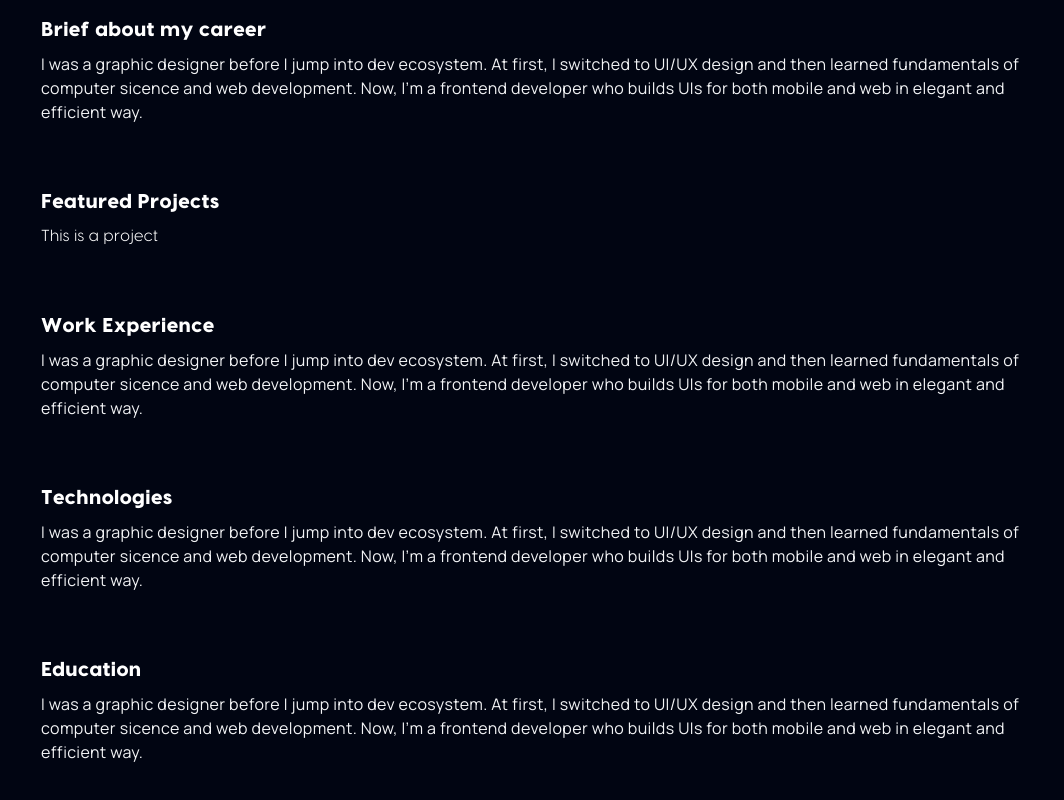
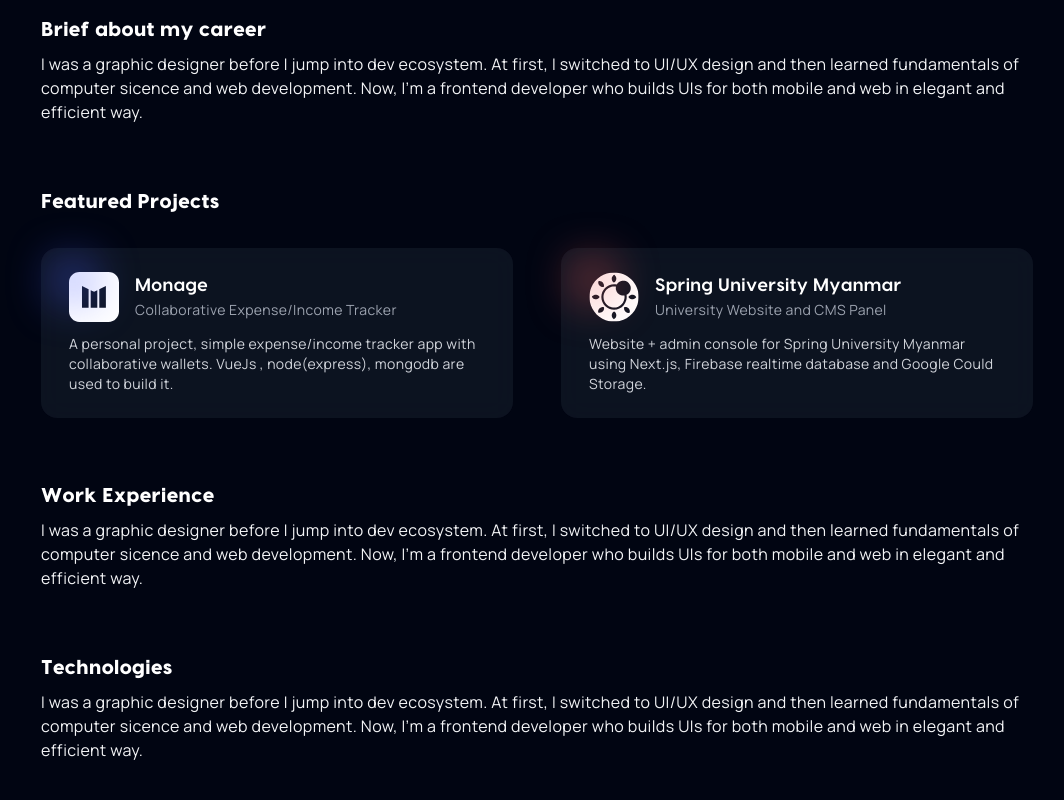
Before and after one commit to ZeyarPaing/personal-site, a Next.js app: page / in a window 1280 px wide. Shown: the part 610-1410 px from the top of the page, without its empty margins (103-1167 px from the left). Built offline with nearby package versions, Linux system fonts and the light colour scheme.

Commit message:
feat: project section

```diff
--- a/pages/api/hello.ts
+++ /dev/null
@@ -1,13 +0,0 @@
-// Next.js API route support: https://nextjs.org/docs/api-routes/introduction
-import type { NextApiRequest, NextApiResponse } from 'next'
-
-type Data = {
-  name: string
-}
-
-export default function handler(
-  req: NextApiRequest,
-  res: NextApiResponse<Data>
-) {
-  res.status(200).json({ name: 'John Doe' })
-}
--- /dev/null
+++ b/pages/api/projects.ts
@@ -0,0 +1,30 @@
+// Next.js API route support: https://nextjs.org/docs/api-routes/introduction
+import type { NextApiRequest, NextApiResponse } from 'next';
+import { Projects } from '../../types';
+
+export default function handler(
+  req: NextApiRequest,
+  res: NextApiResponse<Projects>,
+) {
+  const projects: Projects = [
+    {
+      name: 'Monage',
+      logo: '/assets/logos/monage.svg',
+      type: 'Collaborative Expense/Income Tracker',
+      description:
+        'A personal project, simple expense/income tracker app with collaborative wallets. VueJs , node(express), mongodb are used to build it.',
+      demoUrl: 'https://monage.zeyar.dev',
+      color: '#4B5DFF',
+    },
+    {
+      name: 'Spring University Myanmar',
+      logo: '/assets/logos/sum.svg',
+      type: 'University Website and CMS Panel ',
+      description:
+        'Website + admin console for Spring University Myanmar using Next.js, Firebase realtime database and Google Could Storage.',
+      demoUrl: 'https://sum-five.vercel.app',
+      color: '#F05655',
+    },
+  ];
+  res.status(200).json(projects);
+}
--- a/pages/index.tsx
+++ b/pages/index.tsx
@@ -1,38 +1,20 @@
-import type {NextPage} from 'next';
+import type { GetStaticProps, NextPage } from 'next';
 import Image from 'next/image';
 import styles from '../styles/Home.module.css';
 import React from 'react';
 import Layout from '../components/layout/Layout';
-import {Button, TextButton} from '../components/Button';
-import Project from "./projects/_components/Project";
+import { Button, TextButton } from '../components/Button';
+import Project from './projects/_components/Project';
+import { Projects } from '../types';
 
-const Home: NextPage = () => {
+interface HomeProps {
+  projects: Projects;
+}
+
+const Home: NextPage<HomeProps> = ({ projects }) => {
   return (
     <Layout>
-        <section className="flex justify-center items-center gap-10 mx-auto mt-28 relative flex-wrap lg:flex-nowrap">
-          <div className="basset blur-[70px] w-16 h-16 bg-[#06B1D7] absolute top-44 left-0"></div>
-          <div className="basset blur-[80px] w-16 h-16 bg-primary absolute top-20 right-[15%]"></div>
-          <Image
-              src="/assets/image/profile.svg"
-              width={420}
-              height={450}
-              objectFit="cover"
-              alt="profile"
-          />
-          <div className="max-w-xl lg:mt-12 mx-2">
-            <p className="font-light uppercase">Hello there, I’m</p>
-            <h1 className="font-black text-4xl my-3">ZEYAR PAING</h1>
-            <p className="max-w-lg text-lg font-light leading-[28px]">
-              A frontend enthusiast who loves building efficient & usable
-              interfaces with knowledge of design creative UI/UX and implement it
-              to make it alive.
-            </p>
-            <div className="flex gap-8 items-center mt-5">
-              <Button type="primary">Resume</Button>
-              <TextButton type="primary">Contact me</TextButton>
-            </div>
-          </div>
-        </section>
+      <LandingSection />
       <section className="my-16">
         <h2 className="section-header mb-2">Brief about my career</h2>
         <div>
@@ -44,12 +26,7 @@ const Home: NextPage = () => {
           </p>
         </div>
       </section>
-        <section className="my-16">
-          <h2 className="section-header mb-2">Featured Projects</h2>
-          <div>
-            <Project/>
-          </div>
-        </section>
+      <ProjectSection projects={projects} />
       <section className="my-16">
         <h2 className="section-header mb-2">Work Experience</h2>
         <div>
@@ -109,4 +86,54 @@ const Home: NextPage = () => {
   );
 };
 
+const LandingSection = () => (
+  <section className="flex justify-center items-center gap-10 mx-auto mt-28 relative flex-wrap lg:flex-nowrap">
+    <div className="basset blur-[70px] w-16 h-16 bg-[#06B1D7] absolute top-44 left-0"></div>
+    <div className="basset blur-[80px] w-16 h-16 bg-primary absolute top-20 right-[15%]"></div>
+    <Image
+      src="/assets/image/profile.svg"
+      width={420}
+      height={450}
+      objectFit="cover"
+      alt="profile"
+    />
+    <div className="max-w-xl lg:mt-12 mx-2">
+      <p className="font-light uppercase">Hello there, I’m</p>
+      <h1 className="font-black text-4xl my-3">ZEYAR PAING</h1>
+      <p className="max-w-lg text-lg font-light leading-[28px]">
+        A frontend enthusiast who loves building efficient & usable interfaces
+        with knowledge of design creative UI/UX and implement it to make it
+        alive.
+      </p>
+      <div className="flex gap-8 items-center mt-5">
+        <Button type="primary">Resume</Button>
+        <TextButton type="primary">Contact me</TextButton>
+      </div>
+    </div>
+  </section>
+);
+
+const ProjectSection = ({ projects }: HomeProps) => {
+  return (
+    <section className="my-16">
+      <h2 className="section-header mb-8">Featured Projects</h2>
+      <div className="grid grid-cols-1 lg:grid-cols-2 gap-x-12 gap-y-8">
+        {projects.map((project, idx) => (
+          <div key={idx}>
+            <Project project={project} />
+          </div>
+        ))}
+      </div>
+    </section>
+  );
+};
+
+export const getStaticProps: GetStaticProps = async (context) => {
+  const res: Response = await fetch('http://localhost:3000/api/projects');
+  const data: Projects = await res.json();
+  console.log('Res data : ', data);
+  return {
+    props: { projects: data },
+  };
+};
 export default Home;
--- a/pages/projects/_components/Project.tsx
+++ b/pages/projects/_components/Project.tsx
@@ -1,5 +1,26 @@
-const Project = () => {
-  return <div>This is a project</div>;
+import { Project } from '../../../types';
+import Image from 'next/image';
+
+const Project = (props: { project: Project }) => {
+  const project = props.project;
+  return (
+    <div className="relative">
+      <div className="bg-gray-800 bg-opacity-40 rounded-2xl px-7 py-6 z-[3] backdrop-blur-md">
+        <div className="flex gap-4 flex-wrap">
+          <Image src={project.logo} width={50} height={50} alt={project.name} />
+          <div>
+            <h4 className="font-bold text-lg">{project.name}</h4>
+            <p className="text-gray-400 text-sm">{project.type}</p>
+          </div>
+        </div>
+        <p className="text-gray-300 mt-3 text-sm">{project.description}</p>
+      </div>
+      <div
+        className="absolute top-4 left-4  rounded-full w-8 h-8 blur-xl"
+        style={{ backgroundColor: project.color, zIndex: 1 }}
+      ></div>
+    </div>
+  );
 };
 
 export default Project;
--- a/styles/globals.css
+++ b/styles/globals.css
@@ -12,6 +12,7 @@ body {
     font-family: Visby, Manrope, -apple-system, BlinkMacSystemFont, Segoe UI, Roboto, Oxygen,
     Ubuntu, Cantarell, Fira Sans, Droid Sans, Helvetica Neue, sans-serif;
     @apply bg-darkblue text-white tracking-wide;
+    z-index: -5;
 }
 
 /*custom scroll bar*/
--- /dev/null
+++ b/types/index.ts
@@ -0,0 +1,9 @@
+export type Project = {
+  name: string;
+  logo: string;
+  type: string;
+  description: string;
+  demoUrl: string;
+  color: string;
+};
+export type Projects = Project[];
```
Also changed, not shown: public/assets/logos/monage.svg (added), public/assets/logos/sum.svg (added). Lines whose indentation alone changed are shown as unchanged.
